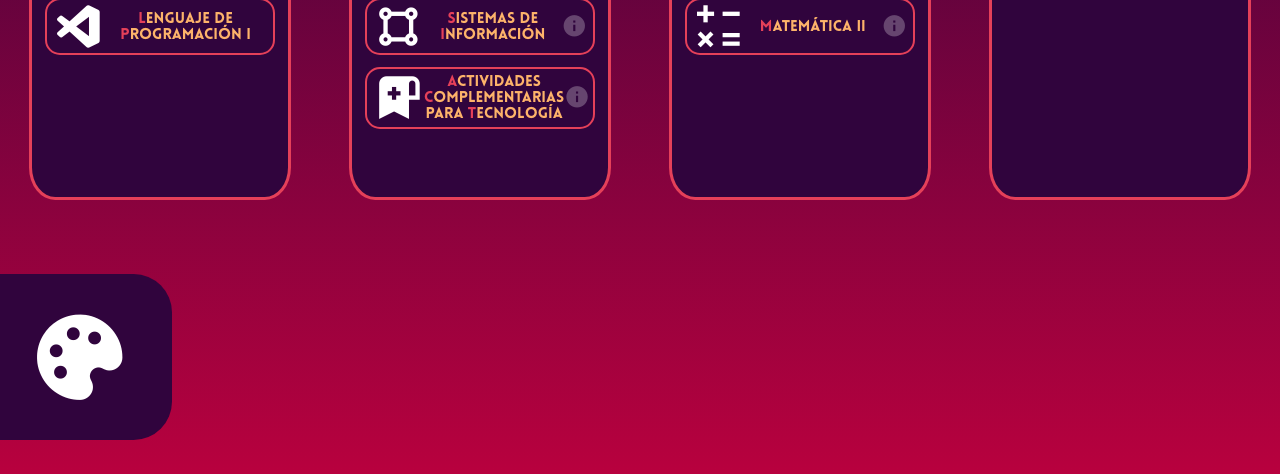
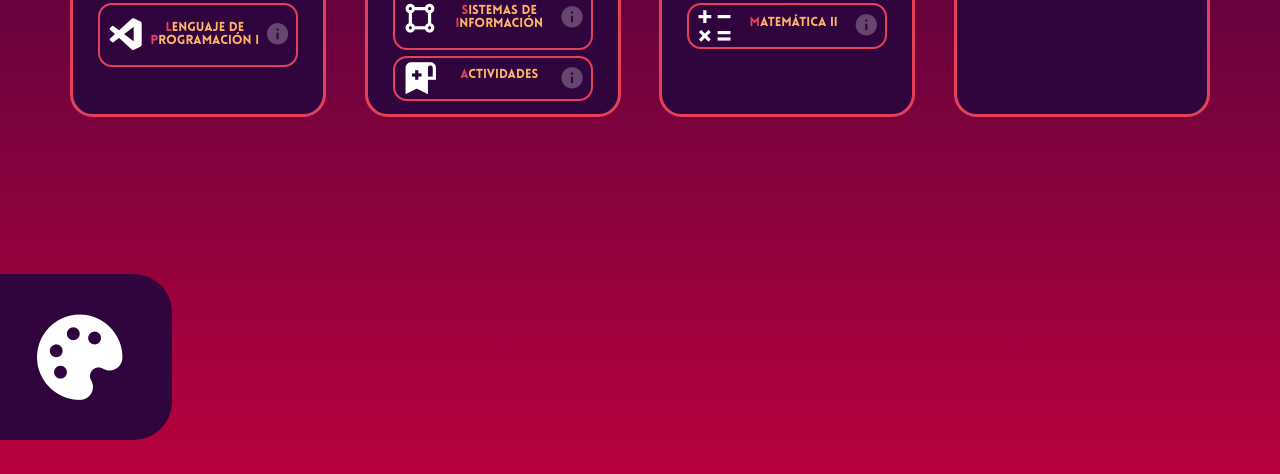
Before and after one commit to jsamiju13/Calendario, a plain HTML site: page index.html in a window 1280 px wide. Shown: the part 326-800 px from the top of the page. Drawn offline with nearby package versions, Linux system fonts and the light colour scheme; some packages are replaced by stand-ins of ours; a script that the page names is missing.

Commit message:
pregnancy test .01
Optimización de código, translado a uso de grids, mejora en la ui y modificación del título y tamaño de las fuentes

```diff
--- a/Estilizado/assets.css
+++ b/Estilizado/assets.css
@@ -11,15 +11,13 @@
 
 i{
   color: #000000;
-  font-size: 4vw;
-  width: 4vw;
+  font-size: 3vw;
   background-color: none;
 }
 
 a{
   color: #000000;
   font-size: 2vw;
-  width: 2vw;
   background-color: none;
 }
 
--- a/Estilizado/cajas.css
+++ b/Estilizado/cajas.css
@@ -1,68 +1,32 @@
 .caja_dias{
     background-color: none;
-    position: fixed;
-    display: flex;
-    top: 25%;
-    left: -5vw;
-    width: 100%;
-    height: 100%;
-    margin-left: 5%;
-    justify-content: space-around;
-
+    display: grid;
+    grid-template-columns: 20% 20% 20% 20%;
+    grid-template-rows: max-content;
+    max-width: 100%;
+    gap: 3vw;
+    justify-content: center;
 }
 
 .caja_dias .dia{
     background-color: #000000;
     border-color: #ffffff;
+    border-radius: 1.8vw;
+    border-style: solid;
+
+    display: grid;
+    grid-template-columns: auto;
+    grid-template-rows: min-content min-content min-content;
+
+    padding-bottom: 5%;
+    padding-top: 5%;
+    gap: 0.5vw;
+    align-items: start;
+    justify-items: center;
+
 }
 
-#martes {
-
-
-    width: 18%;
-    height: 40%;
-    padding-left: 1%;
-    padding-right: 1%;
-    justify-content: space-around;
-    border-radius: 10%;
-    border-style: solid;
-}
-
-#miercoles{
-
-    width: 18%;
-    height: 40%;
-    padding-left: 1%;
-    padding-right: 1%;
-    justify-content: space-around;
-    border-radius: 10%;
-    border-style: solid;
-}
-
-#jueves{
-
-    width: 18%;
-    height: 40%;
-    padding-left: 1%;
-    padding-right: 1%;
-    justify-content: space-around;
-    border-radius: 10%;
-    border-style: solid;
-}
-
-#viernes{
-
-    width: 18%;
-    height: 40%;
-    padding-left: 1%;
-    padding-right: 1%;
-    justify-content: space-around;
-    border-radius: 10%;
-    border-style: solid;
-
-}
 @media (max-width: 500px){
-
 
     .caja_dias{
         background-color: none;
--- a/Estilizado/estilo.css
+++ b/Estilizado/estilo.css
@@ -1,8 +1,10 @@
 
 .General{
-    display: absolute;
+    display: grid;
     width: 100%;
     height: 100%;
+    grid-template-columns: auto;
+    grid-template-rows: 23% 50% 23%;
     background-image: linear-gradient(to bottom, #ffffff, #000000);
     position: absolute;
     top: 0vw;
@@ -10,45 +12,28 @@
 
 }
 
-li button{
+button{
 
     background-color: #ffffff;
-    width: 100%;
-    height: 100%;
+    width: 80%;
     cursor: pointer;
-    border: 1%;
     border-color: #000000;
     border-style: solid;
-    border-radius: 15px;
-    margin-bottom: 5%;
+    border-radius: 1.1vw;
 
-    display: flex;
+
+    display: grid;
+    grid-template-columns: auto auto auto;
+    grid-template-rows: max-content;
+
     justify-content: space-between;
     align-items: center;
-    position: relative;
-}
-
- li button h4{
-
-    position: relative;
-    top: 0;
-    left: 0%;
-    background-color: none;
 
 }
 
-li{
-    list-style-type: none;
-}
-
-ul{
-    list-style-type: none;
-}
-
-li ul{
-    display: none;
-    position: absolute;
-    list-style-type: none;
+button h4{
+    margin-top: 12%;
+    background-color: none;
 }
 
 .swal2-title {
@@ -67,17 +52,6 @@ li ul{
 
     background-color: #ffffff;
     font-family: 'Lovelo', sans-serif;
-}
-.swal2-popup.swal2-modal.swal2-icon-info.swal2-show{
-
-    border-style: none;
-}
-
-.swal2-icon.swal2-info.swal2-icon-show{
-
-    color: #fdb36a;
-    border-color: #fdb36a;
-
 }
 
 .caja_paletas{
--- a/Estilizado/texto.css
+++ b/Estilizado/texto.css
@@ -1,34 +1,25 @@
 .semana_plan{
-    display: flex;
-    justify-content: space-between;
+    display: grid;
     background-color: none;
-    width: 100%;
-    height: 25%;
+    grid-template-columns: min-content;
+    grid-template-rows: min-content;
+    align-content: center;
+    justify-content: center;
 }
 
 #titulo{
-    font-size: 2vw;
-    font-size: 4vh;
-    left: 41.5%;
+    font-size: 1.5vw;
+    font-size: 3vh;
     font-family: 'Lovelo', sans-serif;
     background-color: none;
-    flex-grow: 1;
     color: #000000;
-    position: absolute;
+    margin: auto;
 }
 
-#semana{
-    font-size: 1.2vw;
-    font-family: 'Lovelo', sans-serif;
-    align-self: flex-start;
-    padding: 0,5%;
-    margin-left: 5%;
-    background-color: none;
-    color: #000000;
-}
 
 hr{
     border-style: solid;
+    width: 16vw;
     border-top-color: #ffffff;
     border-bottom-color:#ffffff;
 
@@ -46,11 +37,9 @@ h3{
 h4{
     text-decoration: underline;
     color: #000000;
-    font-size: 1.2vw;
+    font-size: 1vw;
     font-family: 'Lovelo', sans-serif;
     text-decoration: none;
-    margin-top: 3%;
-    margin-bottom: 3%;
 }
 
 button h4:hover{
@@ -58,6 +47,7 @@ button h4:hover{
 }
 
 p{
+    display: none;
     text-align: left;
     font-size: 1vw;
     font-family: 'Lovelo', sans-serif;
--- a/Paletas de colores/Paleta1.js
+++ b/Paletas de colores/Paleta1.js
@@ -35,13 +35,6 @@ function constructor_colores(){
 
     let paleta_titulo = document.querySelector("#titulo")
     paleta_titulo.style.color = title;
-
-    //--------------//
-
-    //PALETA: SEMANA//
-
-    let paleta_semana = document.querySelector("#semana")
-    paleta_semana.style.color = title;
 
     //--------------//
 
--- a/Paletas de colores/Paleta2.js
+++ b/Paletas de colores/Paleta2.js
@@ -40,13 +40,6 @@ function constructor_colores2(){
 
     let paleta_titulo = document.querySelector("#titulo")
     paleta_titulo.style.color = title;
-
-    //--------------//
-
-    //PALETA: SEMANA//
-
-    let paleta_semana = document.querySelector("#semana")
-    paleta_semana.style.color = title;
 
     //--------------//
 
--- a/Paletas de colores/Paleta3.js
+++ b/Paletas de colores/Paleta3.js
@@ -38,13 +38,6 @@ function constructor_colores3(){
 
         let paleta_titulo = document.querySelector("#titulo")
         paleta_titulo.style.color = title;
-
-        //--------------//
-
-        //PALETA: SEMANA//
-
-        let paleta_semana = document.querySelector("#semana")
-        paleta_semana.style.color = title;
 
         //--------------//
 
--- a/Paletas de colores/Paleta4.js
+++ b/Paletas de colores/Paleta4.js
@@ -39,13 +39,6 @@ function constructor_colores4(){
 
         let paleta_titulo = document.querySelector("#titulo")
         paleta_titulo.style.color = title;
-
-        //--------------//
-
-        //PALETA: SEMANA//
-
-        let paleta_semana = document.querySelector("#semana")
-        paleta_semana.style.color = title;
 
         //--------------//
 
--- a/index.html
+++ b/index.html
@@ -20,8 +20,7 @@
     <div class="General">
 
         <div class="semana_plan">
-            <div id="semana"><h2> <span class="span_title_desc">S</span>emana <span class="span_title_desc">12</span></h2></div>
-            <div id="titulo"><center><h1> <span class="span_title_desc">P</span>LAN<br><span class="span_title_desc">S</span>EMANAL</h1></center></div>
+            <div id="titulo"><center><h1> <span class="span_title_desc">E</span>valuaciones<br><span class="span_title_desc">S</span>EMANA X</h1></center></div>
         </div>
 
         <div class="caja_dias">
@@ -31,7 +30,7 @@
                 <center><h3>Martes</h3></center>
                 <hr>
 
-                        <li>
+
                             <button id="launcher_organizacion_metodos">
 
                                 <div>
@@ -44,12 +43,12 @@
                                     </ul>
                                 </div>
                                 <div>
-
+                                    <a class='bx bxs-info-circle bx-flashing' ></a>
                                 </div>
                             </button>
-                        </li>
 
-                        <li>
+
+
                             <button id="launcher_lenguaje_programacion_martes">
                                 <div>
                                     <i class='bx bxl-visual-studio'></i>
@@ -64,10 +63,10 @@
                                     </ul>
                                 </div>
                                 <div>
-
+                                    <a class='bx bxs-info-circle bx-flashing' ></a>
                                 </div>
                             </button>
-                        </li>
+
 
             </div>
             <div class="dia" id="miercoles">
@@ -75,7 +74,7 @@
                 <center><h3>Miércoles</h3></center>
                 <hr>
 
-                        <li>
+
                             <button id="launcher_ingles">
                                 <div>
                                     <i class='bx bxs-book-bookmark' ></i>
@@ -96,9 +95,9 @@
                                     <a class='bx bxs-info-circle bx-flashing' ></a>
                                 </div>
                             </button>
-                        </li>
 
-                        <li>
+
+
                             <button id="launcher_sistemas_informacion">
                                 <div>
                                     <i class='bx bx-shape-square'></i>
@@ -120,15 +119,15 @@
                                     <a class='bx bxs-info-circle bx-flashing' ></a>
                                 </div>
                             </button>
-                        </li>
 
-                        <li>
+
+
                             <button id="launcher_actividades_complementarias_tecnologia">
                                 <div>
                                     <i class='bx bxs-bookmark-alt-plus'></i>
                                 </div>
                                 <div>
-                                    <h4> <span>A</span>ctividades <span>C</span>omplementarias para <span>T</span>ecnología</h4>
+                                    <h4> <span>A</span>ctividades</h4>
                                     <ul class="caja_info_actividades_complementarias_tecnologia">
                                         <p class="p_desc">
                                             <span class="span_desc">Evaluación: </span> Exposición, <br>
@@ -143,16 +142,17 @@
                                     <a class='bx bxs-info-circle bx-flashing' ></a>
                                 </div>
                             </button>
-                        </li>
+
 
 
             </div>
+
             <div class="dia" id="jueves">
                 <center><h3>Jueves</h3></center>
                 <hr>
 
 
-                        <li>
+
                             <button id="launcher_lenguaje_programacion_jueves">
                                 <div>
                                     <i class='bx bxl-visual-studio'></i>
@@ -173,9 +173,9 @@
                                     <a class='bx bxs-info-circle bx-flashing' ></a>
                                 </div>
                             </button>
-                        </li>
 
-                        <li>
+
+
                             <button id="launcher_matematica">
                                 <div>
                                     <i class='bx bx-math'></i>
@@ -196,7 +196,7 @@
                                     <a class='bx bxs-info-circle bx-flashing' ></a>
                                 </div>
                             </button>
-                        </li>
+
 
 
 
@@ -206,7 +206,7 @@
                 <hr>
 
 
-                        <li>
+
                             <button id="launcher_estructura_datos">
                                 <div>
                                     <i class='bx bxl-javascript'></i>
@@ -227,8 +227,6 @@
                                     <a class='bx bxs-info-circle bx-flashing' ></a>
                                 </div>
                             </button>
-                        </li>
-
 
             </div>
 
@@ -253,6 +251,7 @@
             </div>
         </div>
     </div>
+
     <script src="Paquetes/node_modules/sweetalert2/dist/sweetalert2.min.js"></script>
     <script src="funciones.js"></script>
     <script src="Paletas de colores/Paleta1.js"></script>
```
Lines whose indentation alone changed are shown as unchanged.
